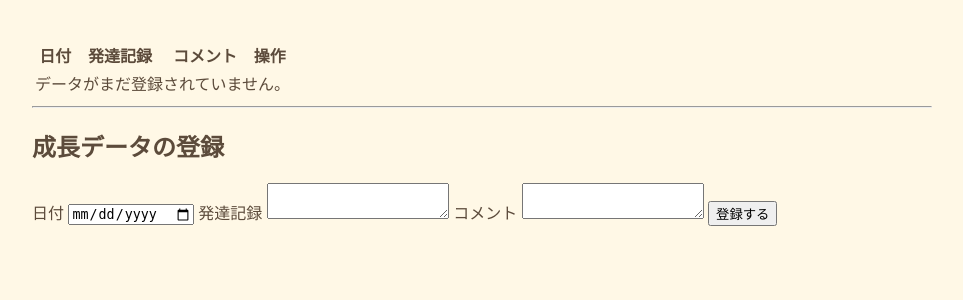
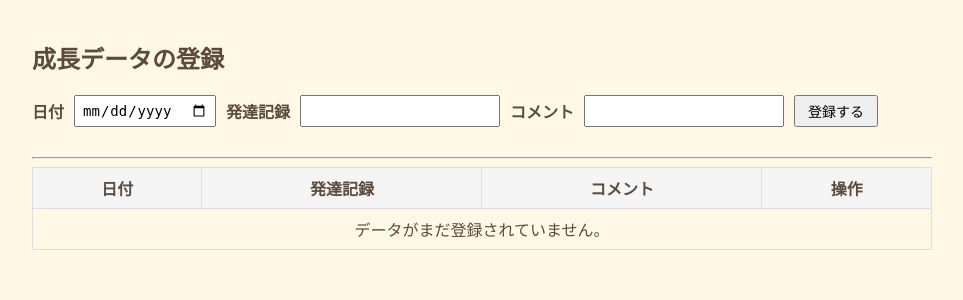
Before and after one commit to Kyounopopi/tiisanaproject, a Django app: page /growth/ in a window 1280 px wide. Shown: the part 55-355 px from the top of the page, without its empty margins (158-1121 px from the left). Run offline with Django 5.2, Linux system fonts and the light colour scheme; data that the repository does not hold is empty.

Commit message:
成長記録の編集

```diff
--- a/tiisanaproject/growthapp/static/growthapp/style.css
+++ b/tiisanaproject/growthapp/static/growthapp/style.css
@@ -1,22 +1,89 @@
-/* 変更・削除を横並びにする */
+/* =========================
+   共通（テーブル）※変更しない
+   ========================= */
+
+table {
+    width: 100%;
+    border-collapse: collapse;
+}
+
+th, td {
+    border: 1px solid #ddd;
+    padding: 8px;
+    vertical-align: middle;
+}
+
+th {
+    background-color: #f5f5f5;
+}
+
+/* =========================
+   ★ 一覧データだけ中央寄せ ★
+   ========================= */
+
+tbody td {
+    text-align: center;
+}
+
+/* =========================
+   登録フォーム（横並び・はみ出し解消）
+   ※ ヘッダーに影響させない
+   ========================= */
+
+.register-form {
+    display: flex;
+    align-items: center;
+    gap: 10px;
+    margin-bottom: 30px;
+}
+
+.register-form label {
+    font-weight: bold;
+}
+
+.register-form input[type="date"],
+.register-form textarea,
+.register-form button {
+    height: 32px;
+    padding: 4px 6px;
+    font-size: 14px;
+    box-sizing: border-box;
+}
+
+.register-form textarea {
+    width: 200px;
+    resize: none;
+    overflow: hidden;
+    line-height: 1.4;
+}
+
+.register-form button {
+    padding: 0 12px;
+    cursor: pointer;
+}
+
+/* =========================
+   変更・削除ボタン横並び
+   ========================= */
+
 .action-buttons {
     display: flex;
-    gap: 10px;
+    gap: 8px;
     align-items: center;
+    justify-content: center;
 }
 
-/* formが縦に広がるのを防ぐ */
 .action-buttons form {
     margin: 0;
 }
 
-/* 見た目ちょっと整える（任意） */
 .action-buttons a {
     padding: 4px 10px;
     border: 1px solid #888;
     border-radius: 4px;
     text-decoration: none;
     color: #333;
+    background-color: #f5f5f5;
 }
 
 .action-buttons button {
--- a/tiisanaproject/growthapp/templates/growth.html
+++ b/tiisanaproject/growthapp/templates/growth.html
@@ -1,12 +1,31 @@
 {% extends "base.html" %}
-
 {% load static %}
 
 {% block contents %}
 
 <link rel="stylesheet" href="{% static 'growthapp/style.css' %}">
 
-<!-- 一覧＋変更＋削除 -->
+<!-- 🔽 成長データの登録（上に表示） -->
+<h2>成長データの登録</h2>
+
+<form method="POST" class="register-form">
+    {% csrf_token %}
+
+    <label>日付</label>
+    <input type="date" name="date" required>
+
+    <label>発達記録</label>
+    <textarea name="baby_log"></textarea>
+
+    <label>コメント</label>
+    <textarea name="comment"></textarea>
+
+    <button type="submit">登録する</button>
+</form>
+
+<hr>
+
+<!-- 🔽 一覧＋変更＋削除（下に表示） -->
 <table>
     <thead>
         <tr>
@@ -23,7 +42,6 @@
             <td>{{ record.baby_log }}</td>
             <td>{{ record.comment }}</td>
             <td>
-
                 <div class="action-buttons">
                     <a href="{% url 'growthapp:growth_update' record.id %}">
                         変更
@@ -42,29 +60,10 @@
         </tr>
         {% empty %}
         <tr>
-            <td colspan="6">データがまだ登録されていません。</td>
+            <td colspan="4">データがまだ登録されていません。</td>
         </tr>
         {% endfor %}
     </tbody>
 </table>
 
-<hr>
-
-<!-- 🔽 登録フォーム -->
-<h2>成長データの登録</h2>
-
-<form method="POST">
-    {% csrf_token %}
-
-    <label>日付</label>
-    <input type="date" name="date" required>
-
-    <label>発達記録</label>
-    <textarea name="baby_log"></textarea>
-
-    <label>コメント</label>
-    <textarea name="comment"></textarea>
-
-    <button type="submit">登録する</button>
-</form>
 {% endblock %}
--- a/tiisanaproject/growthapp/templates/growth_update.html
+++ b/tiisanaproject/growthapp/templates/growth_update.html
@@ -7,7 +7,7 @@
     {% csrf_token %}
 
     <label>日付</label>
-    <input type="date" name="date" value="{{ record.date }}" required>
+    <input type="date" name="date" value="{{ record.date|date:'Y-m-d' }}" required>
 
     <label>発達記録</label>
     <textarea name="baby_log">{{ record.baby_log }}</textarea>
--- a/tiisanaproject/growthapp/urls.py
+++ b/tiisanaproject/growthapp/urls.py
@@ -1,5 +1,5 @@
 from django.urls import path
-from .views import GrowthView, GrowthDeleteView, GrowthUpdateView
+from .views import GrowthView, GrowthDeleteView, GrowthUpdateView, GrowthCompleteView, GrowthUpdateCompleteView, GrowthDeleteCompleteView
 
 app_name = 'growthapp'
 
@@ -7,4 +7,7 @@ urlpatterns = [
     path("growth/", GrowthView.as_view(), name="growth"),
     path("growth/delete/<int:pk>/", GrowthDeleteView.as_view(), name="growth_delete"),
     path("growth/update/<int:pk>/", GrowthUpdateView.as_view(), name="growth_update"),
+    path("growth/complete/", GrowthCompleteView.as_view(), name="growth_complete"),
+    path("growth/update/complete/", GrowthUpdateCompleteView.as_view(), name="growth_update_complete"),
+    path("growth/delete/complete/", GrowthDeleteCompleteView.as_view(), name="growth_delete_complete"),
 ]
--- a/tiisanaproject/growthapp/views.py
+++ b/tiisanaproject/growthapp/views.py
@@ -1,6 +1,7 @@
 from django.views import View
 from django.shortcuts import render, redirect, get_object_or_404
 from .models import GrowthRecord
+
 
 class GrowthView(View):
 
@@ -24,8 +25,9 @@ class GrowthView(View):
             comment=comment
         )
 
-        # 登録後リダイレクト（更新ボタンで重複登録を防ぐ）
-        return redirect("/growth")
+        # ✅ 登録完了画面へリダイレクト
+        return redirect("growthapp:growth_complete")
+
 
 class GrowthUpdateView(View):
 
@@ -45,11 +47,24 @@ class GrowthUpdateView(View):
         record.comment = request.POST.get("comment")
 
         record.save()
-        return redirect("/growth")
+        return redirect("growthapp:growth_update_complete")
+
 
 class GrowthDeleteView(View):
 
     def post(self, request, pk):
         record = get_object_or_404(GrowthRecord, pk=pk)
         record.delete()
-        return redirect("/growth")
+        return redirect("growthapp:growth_delete_complete")
+
+class GrowthCompleteView(View):
+    def get(self, request):
+        return render(request, "growth_complete.html")
+
+class GrowthUpdateCompleteView(View):
+    def get(self, request):
+        return render(request, "growth_update_complete.html")
+
+class GrowthDeleteCompleteView(View):
+    def get(self, request):
+        return render(request, "growth_delete_complete.html")
```
Also changed, not shown: tiisanaproject/growthapp/templates/growth_complete.html (added, +11 -0 lines), tiisanaproject/growthapp/templates/growth_delete_complete.html (added, +11 -0 lines), tiisanaproject/growthapp/templates/growth_update_complete.html (added, +11 -0 lines), tiisanaproject/growthapp/migrations/0002_remove_growthrecord_height_and_more.py (added).
